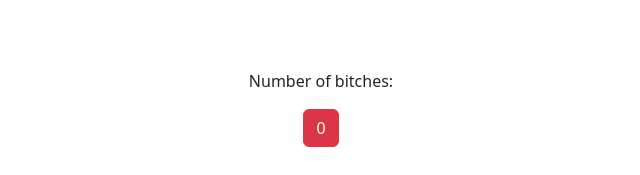
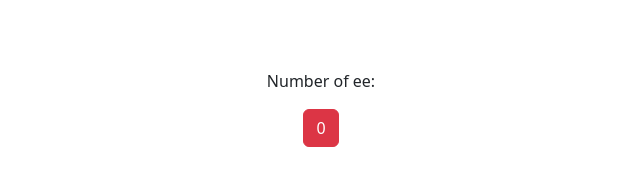
Before and after one commit to erfanera/erfanera.github.io, a plain HTML site: page index.html in a window 1280 px wide. Shown: the part 225-400 px from the top of the page, 319-959 px from the left. Drawn offline with nearby package versions, Linux system fonts and the light colour scheme.

Commit message:
Update index.html

```diff
--- a/index.html
+++ b/index.html
@@ -13,7 +13,7 @@
 <body>
     <h1>Hello Bitch</h1>
     <h2>I'm Erfan</h2>
-    <p>Number of bitches: </p>
+    <p>Number of ee: </p>
     <div class="mybutton">
         <button type="button" class="btn btn-danger" id="clicks" onClick="onClick()">0</button>
     </div>
```
